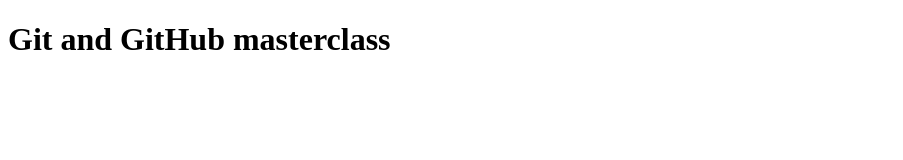
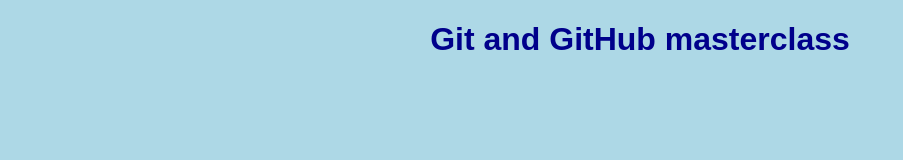
Before and after one commit to Ansh-Hathi/git-assignment, a plain HTML site: page index.html in a window 1280 px wide. Shown: the whole page, without its empty margins (0-903 px from the left). Drawn offline with Linux system fonts and the light colour scheme.

Commit message:
Added styles.css and linked it to index.html

```diff
--- a/index.html
+++ b/index.html
@@ -4,6 +4,7 @@
   <meta charset="UTF-8">
   <meta name="viewport" content="width=device-width, initial-scale=1.0">
   <title>Git and GitHub demo</title>
+  <link rel="stylesheet" href="styles.css">
 </head>
 <body>
   <h1> Git and GitHub masterclass</h1>
--- /dev/null
+++ b/styles.css
@@ -0,0 +1,9 @@
+body {
+    background-color: lightblue;
+    font-family: Arial, sans-serif;
+    text-align: center;
+}
+
+h1 {
+    color: darkblue;
+}
```
